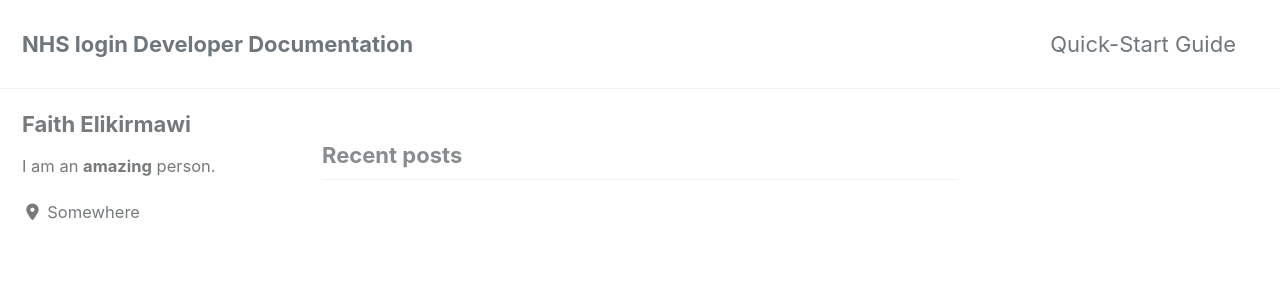
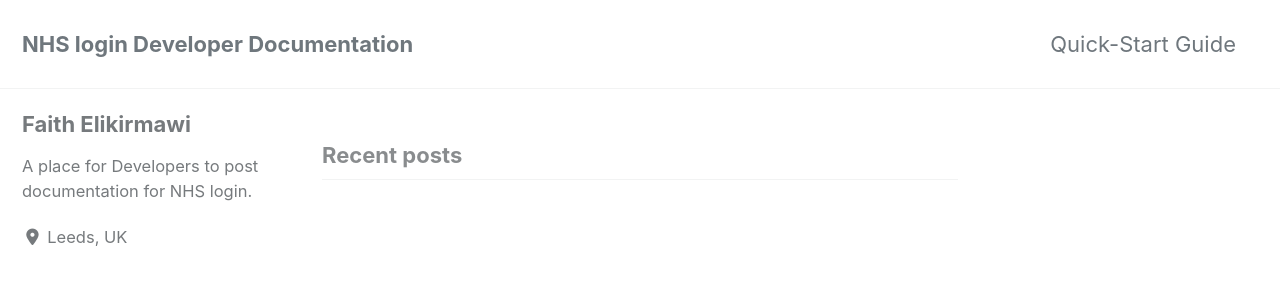
Before and after one commit to faithmawi/nhs-dev-docs, a Jekyll site: the page built from index.html, in a window 1280 px wide and 900 px high. Shown: the top 300 px of the window. Built offline with Jekyll 4.4.1, drawn with Linux system fonts in a browser that asks for light colours; cached includes are drawn as plain includes; nearby versions of some CDN libraries; the list of posts is cut into pages by our own code.

Commit message:
config file test changes

```diff
--- a/_config.yml
+++ b/_config.yml
@@ -109,8 +109,8 @@ analytics:
 author:
   name             : "Faith Elikirmawi"
   avatar           : # path of avatar image, e.g. "/assets/images/bio-photo.jpg"
-  bio              : "I am an **amazing** person."
-  location         : "Somewhere"
+  bio              : "A place for Developers to post documentation for NHS login."
+  location         : "Leeds, UK"
   email            :
   links:
     - label: "Email"
```
